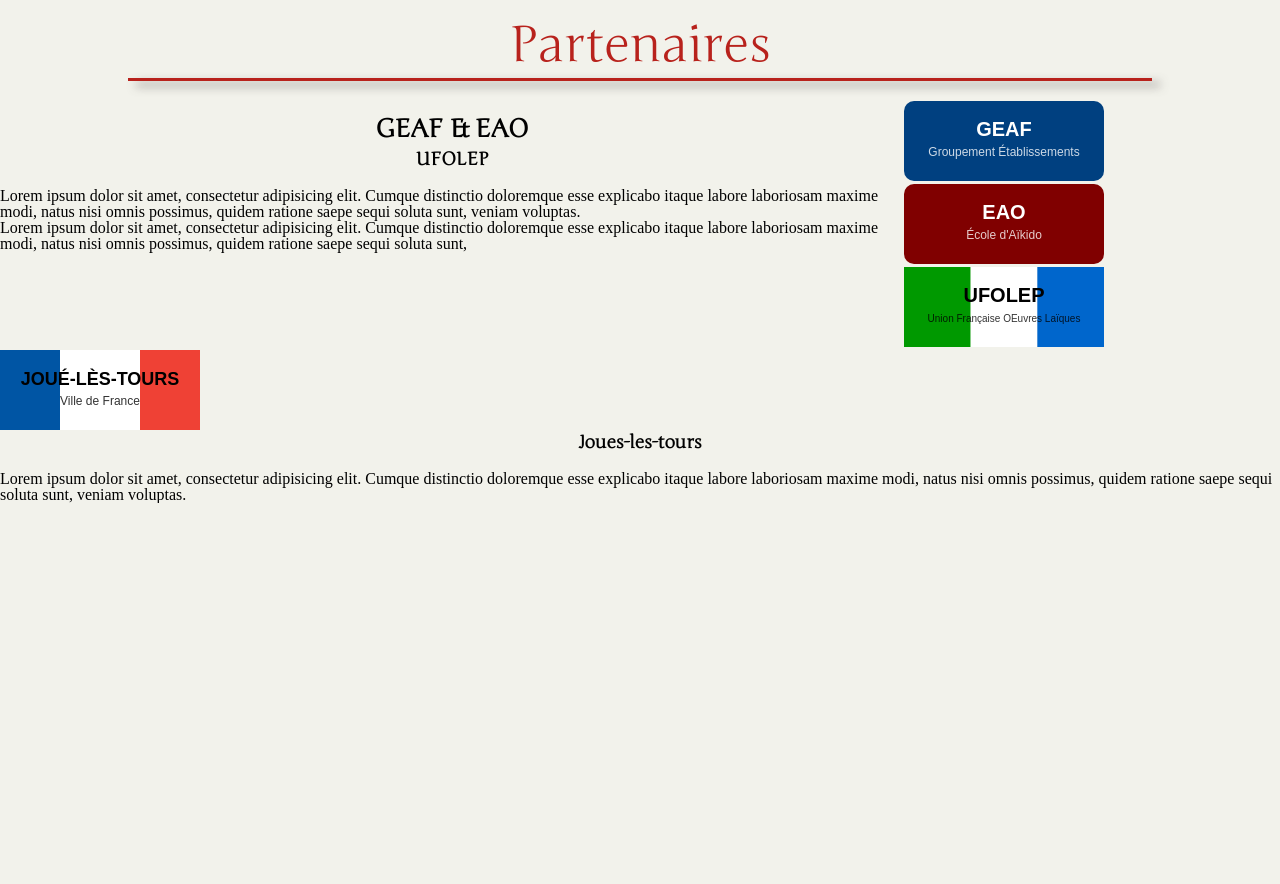
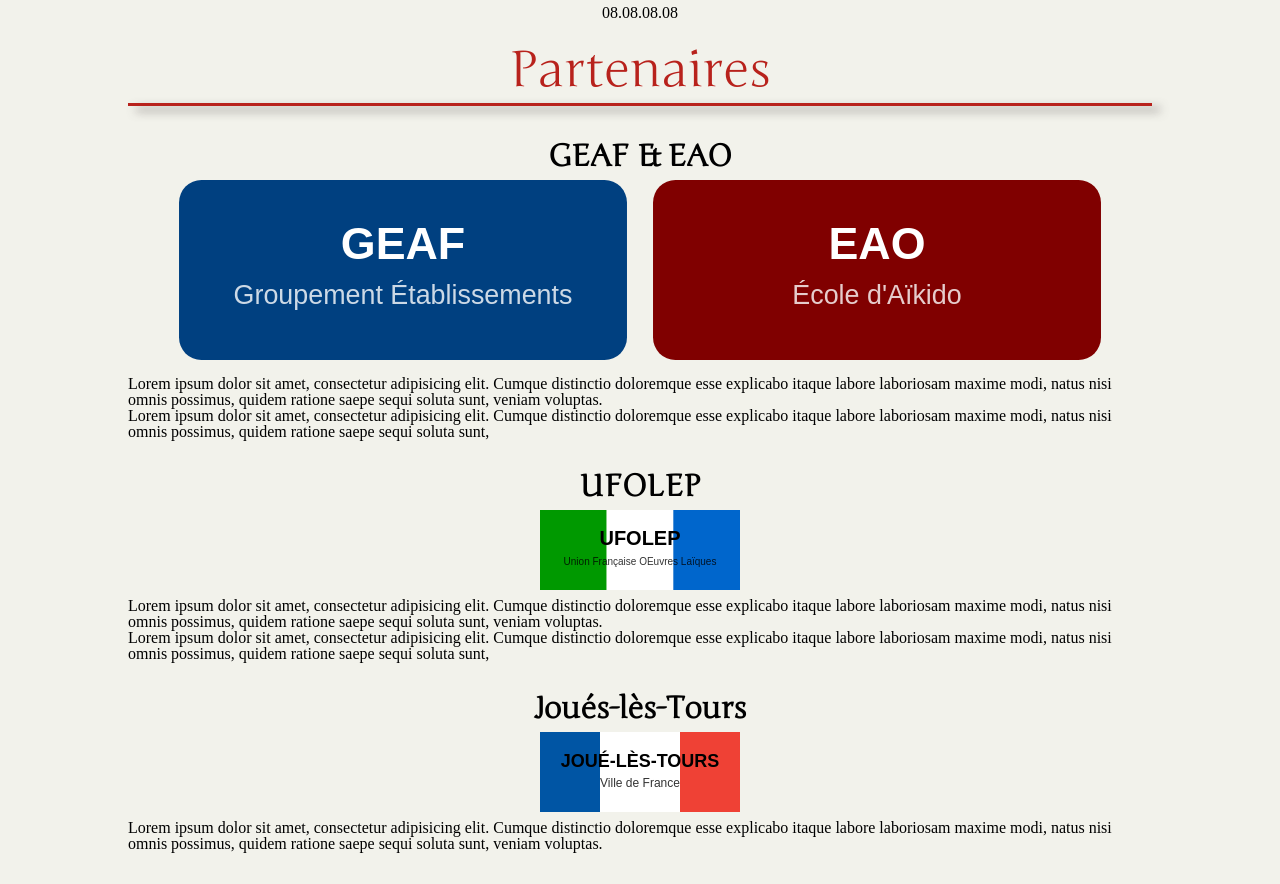
Before and after one commit to oujabi/dokan, a website with bundled scripts: page pages/info-pratique.html in a window 1280 px wide. Shown: the part 498-1382 px from the top of the page. Before the commit the page ends 1001 px from the top, so only its background shows below. Built offline with nearby package versions, Linux system fonts and the light colour scheme.

Commit message:
infos-pratiques#3

```diff
--- a/css/global.css
+++ b/css/global.css
@@ -98,15 +98,15 @@
     margin-top: 2vh;
     margin-bottom: 1vh;
     text-align: center;
-    font-size: 25px;
+    font-size: 30px;
     font-family: 'Junge', cursive;
-    font-weight: bold;
+    font-weight: 800;
 }
 
 h3 {
     margin-bottom: 20px;
     text-align: center;
-    font-size: 18px;
+    font-size: 20px;
     font-family: 'Junge', cursive;
     font-weight: 800;
 }
--- a/css/mobile.css
+++ b/css/mobile.css
@@ -443,21 +443,17 @@
 }
 
 /* ------------ Infos pratiques ------------ */
-.info-pratique-main {
+.infos-pratiques-main {
     width: 80%;
     margin: 0 auto;
-}
-
-.info-pratique-main .wrapper-info-pratique {
     display: flex;
     flex-direction: column;
     align-items: center;
 }
 
-.info-pratique-main .wrapper-info-pratique .block-infos-pratiques{
-    width: 100%;
-    display: flex;
-    justify-content: space-around;
+.block-infos-pratiques div p {
+    text-align: center;
+
 }
 
 .block-logo-reseau {
@@ -472,6 +468,29 @@
     align-items: center;
 }
 
-.block-partenaires-presentation {
+/* ------------ Partenaires ------------ */
+
+.block-partenaires {
     display: flex;
+    flex-direction: column;
+    align-items: center;
+    justify-content: center;
+    margin-bottom: 2vh;
 }
+
+.block-partenaire-text {
+    margin-top: 1vh;
+    margin-bottom: 2vh;
+}
+
+.block-partenaire-logo {
+    width: 72vw;
+    display: flex;
+    flex-wrap: wrap;
+    justify-content: space-between;
+}
+
+.block-partenaire-logo img {
+    width: 35vw;
+    margin-bottom: 1vh;
+}
--- a/pages/info-pratique.html
+++ b/pages/info-pratique.html
@@ -7,7 +7,7 @@
     <title>Document</title>
 </head>
 
-<body class="info-pratique">
+<body class="infos-pratiques-main">
     <header>
     <div class="dokan-logo">
         <a href="./../index.html">Dokan</a>
@@ -96,16 +96,15 @@
 
         <h1>Partenaires</h1>
         <hr class="large-hr">
+
         <div class="block-partenaires">
-        <div class="wrapper-partenaires-geaf">
-            <div class="block-partenaires-presentation">
-                <div class="block-partenaire-geaf-presentation">
-                    <div class="block-partenaire-geaf-presentation-title">
             <h2>GEAF & EAO</h2>
-                        <h3>UFOLEP</h3>
+            <div class="block-partenaire-logo">
+                <img src="../assets/logo-geaf.svg" alt="Logo GEAF">
+                <img src="../assets/logo-eao.svg" alt="Logo EAO">
             </div>
 
-                    <div class="block-partenaire-geaf-presentation-text">
+            <div class="block-partenaire-text">
                 <p>
                     Lorem ipsum dolor sit amet, consectetur adipisicing elit.
                     Cumque distinctio doloremque esse explicabo itaque labore laboriosam maxime
@@ -119,28 +118,36 @@
                     modi, natus nisi omnis possimus, quidem ratione saepe sequi soluta sunt,
                 </p>
             </div>
-                </div>
 
-                <div class="block-partenaire-geaf-logo">
-                    <img src="../assets/logo-geaf.svg" alt="Logo GEAF">
-                    <img src="../assets/logo-eao.svg" alt="Logo EAO">
+
+            <h2>UFOLEP</h2>
             <img src="../assets/logo-ufolep.svg" alt="Logo UFOLEP">
-                </div>
-            </div>
-        </div>
 
-        <div class="block-joue-les-tours">
-            <hr class="small-hr-right">
-            <div class="block-joue-les-tours-presentation">
-                <img src="../assets/logo-joue-les-tours.svg" alt="Logo Joué-lès-Tours">
-                <h3>Joues-les-tours</h3>
+            <div class="block-partenaire-text">
                 <p>
                     Lorem ipsum dolor sit amet, consectetur adipisicing elit.
                     Cumque distinctio doloremque esse explicabo itaque labore laboriosam maxime
                     modi, natus nisi omnis possimus, quidem ratione saepe sequi soluta sunt,
                     veniam voluptas.
                 </p>
+
+                <p>
+                    Lorem ipsum dolor sit amet, consectetur adipisicing elit.
+                    Cumque distinctio doloremque esse explicabo itaque labore laboriosam maxime
+                    modi, natus nisi omnis possimus, quidem ratione saepe sequi soluta sunt,
+                </p>
             </div>
+
+            <h2>Joués-lès-Tours</h2>
+            <img src="../assets/logo-joue-les-tours.svg" alt="Logo Joué-lès-Tours">
+
+            <div class="block-partenaire-text">
+                <p>
+                    Lorem ipsum dolor sit amet, consectetur adipisicing elit.
+                    Cumque distinctio doloremque esse explicabo itaque labore laboriosam maxime
+                    modi, natus nisi omnis possimus, quidem ratione saepe sequi soluta sunt,
+                    veniam voluptas.
+                </p>
             </div>
         </div>
     </main>
```
Lines whose indentation alone changed are shown as unchanged.
